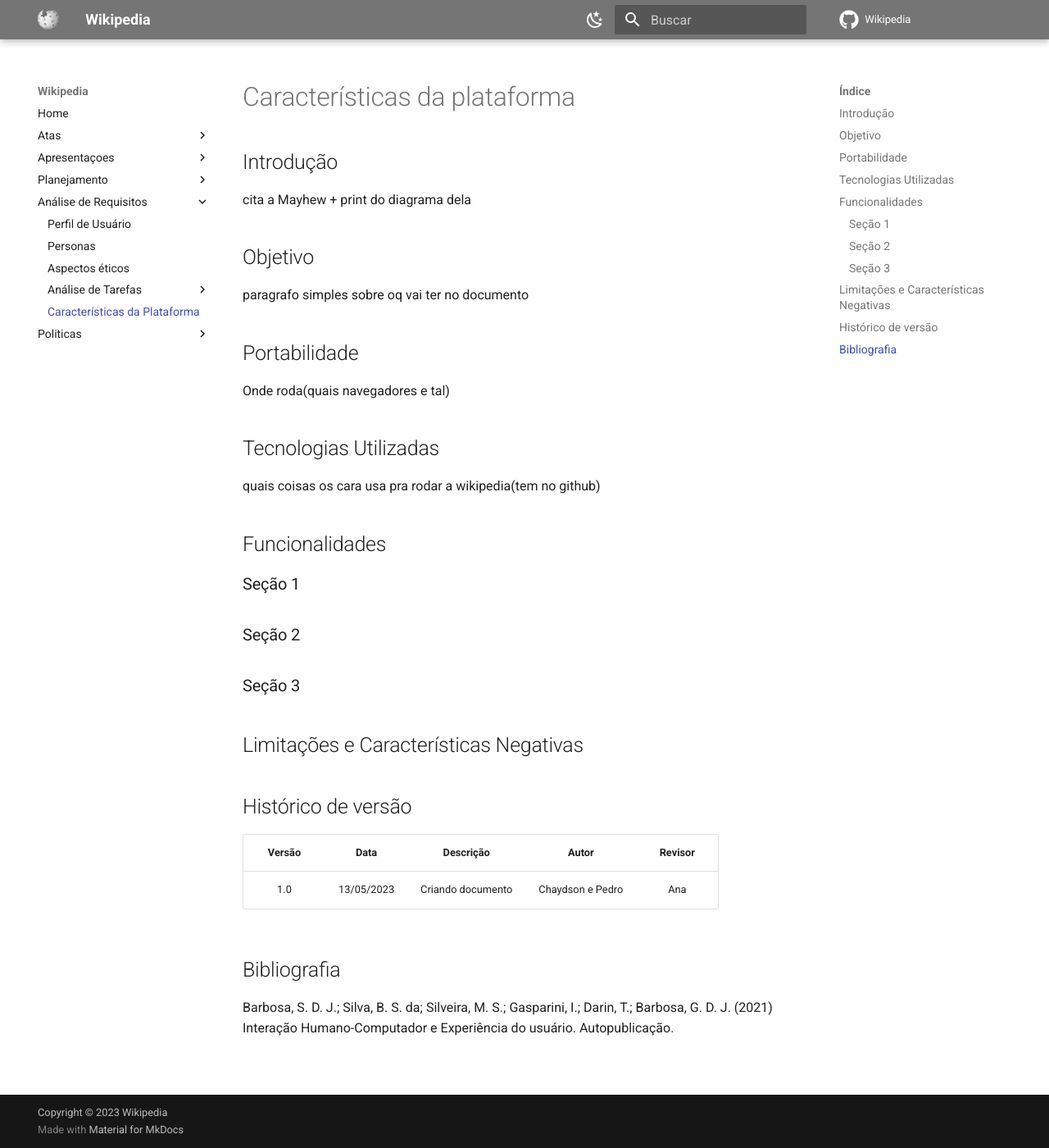
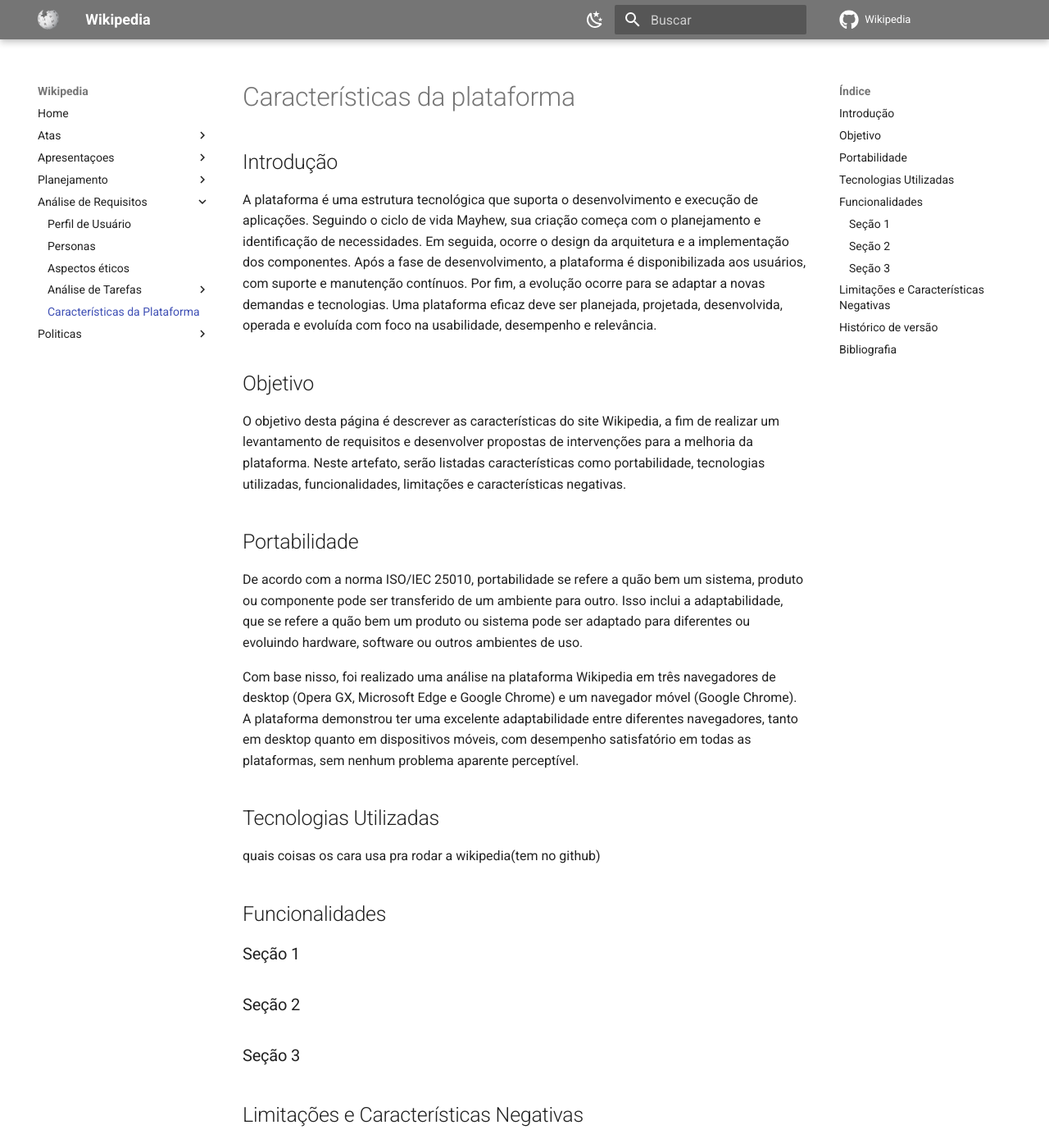
Before and after one commit to Interacao-Humano-Computador/2023.1-Wikipedia, an MkDocs documentation site: the page built from docs/analise-de-requisitos/caracteristicaDaPlataforma.md, in a window 1280 px wide and 1400 px high. Shown: the whole window at 82% size. Built offline with MkDocs 1.6.1 and Material for MkDocs 9.7.7, drawn with Linux system fonts in a browser that asks for light colours; comment, search, counter and statistics services are not loaded; some of the changed text lies outside the part shown.

Commit message:
Adicionando introdução, objetivo e portabilidade
Co-authored-by: SamuelGSouza <samuelgomes318@gmail.com>

```diff
--- a/docs/analise-de-requisitos/caracteristicaDaPlataforma.md
+++ b/docs/analise-de-requisitos/caracteristicaDaPlataforma.md
@@ -1,21 +1,29 @@
 # Características da plataforma
 
 ## Introdução
-cita a Mayhew + print do diagrama dela
+
+A plataforma é uma estrutura tecnológica que suporta o desenvolvimento e execução de aplicações. Seguindo o ciclo de vida Mayhew, sua criação começa com o planejamento e identificação de necessidades. Em seguida, ocorre o design da arquitetura e a implementação dos componentes. Após a fase de desenvolvimento, a plataforma é disponibilizada aos usuários, com suporte e manutenção contínuos. Por fim, a evolução ocorre para se adaptar a novas demandas e tecnologias. Uma plataforma eficaz deve ser planejada, projetada, desenvolvida, operada e evoluída com foco na usabilidade, desempenho e relevância.
 
 ## Objetivo
-paragrafo simples sobre oq vai ter no documento
+
+O objetivo desta página é descrever as características do site Wikipedia, a fim de realizar um levantamento de requisitos e desenvolver propostas de intervenções para a melhoria da plataforma. Neste artefato, serão listadas características como portabilidade, tecnologias utilizadas, funcionalidades, limitações e características negativas.
 
 ## Portabilidade
-Onde roda(quais navegadores e tal)
+
+De acordo com a norma ISO/IEC 25010, portabilidade se refere a quão bem um sistema, produto ou componente pode ser transferido de um ambiente para outro. Isso inclui a adaptabilidade, que se refere a quão bem um produto ou sistema pode ser adaptado para diferentes ou evoluindo hardware, software ou outros ambientes de uso.
+
+Com base nisso, foi realizado uma análise na plataforma Wikipedia em três navegadores de desktop (Opera GX, Microsoft Edge e Google Chrome) e um navegador móvel (Google Chrome). A plataforma demonstrou ter uma excelente adaptabilidade entre diferentes navegadores, tanto em desktop quanto em dispositivos móveis, com desempenho satisfatório em todas as plataformas, sem nenhum problema aparente perceptível.
 
 ## Tecnologias Utilizadas
+
 quais coisas os cara usa pra rodar a wikipedia(tem no github)
 
 ## Funcionalidades
 
 ### Seção 1
+
 ### Seção 2
+
 ### Seção 3
 
 ## Limitações e Características Negativas
@@ -29,3 +37,7 @@
 ## Bibliografia
 
 Barbosa, S. D. J.; Silva, B. S. da; Silveira, M. S.; Gasparini, I.; Darin, T.; Barbosa, G. D. J. (2021) Interação Humano-Computador e Experiência do usuário. Autopublicação.
+
+ISO 25010 . Disponível em: [https://iso25000.com/index.php/en/iso-25000-standards/iso-25010](https://iso25000.com/index.php/en/iso-25000-standards/iso-25010). Acesso em: 13 maio. 2023.
+
+‌
```
